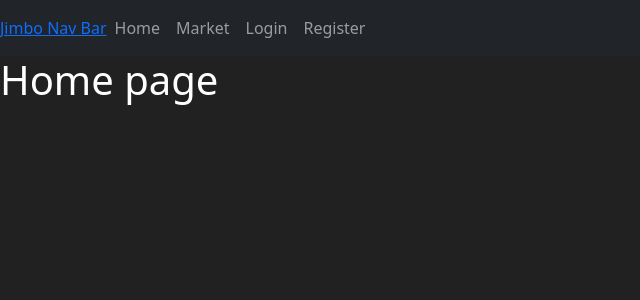
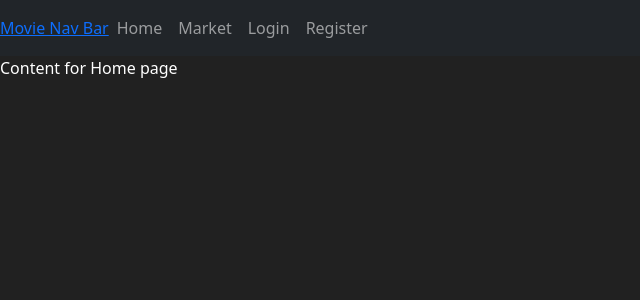
Before and after one commit to K4KarolE/Learning_Flask, a Flask app: page / in a window 1280 px wide. Shown: the top 300 px of the page, without its empty margins (0-640 px from the left). Run offline with Flask 2, Linux system fonts and the light colour scheme.

Commit message:
Template Inheritance

```diff
--- /dev/null
+++ b/templates/base.html
@@ -0,0 +1,48 @@
+<!-- base template html -->
+
+<!doctype html>
+<html lang="en">
+  <head>
+    <meta charset="utf-8">
+    <meta name="viewport" content="width=device-width, initial-scale=1">
+    <link href="https://cdn.jsdelivr.net/npm/bootstrap@5.2.3/dist/css/bootstrap.min.css" rel="stylesheet" integrity="sha384-rbsA2VBKQhggwzxH7pPCaAqO46MgnOM80zW1RWuH61DGLwZJEdK2Kadq2F9CUG65" crossorigin="anonymous">
+    <title>
+        {% block title %}
+        {% endblock %}
+    </title>
+  </head>
+  <body>
+    <nav class="navbar navbar-expand-md navbar-dark bg-dark">
+        <a class="navbar brand" href="#"> Movie Nav Bar</a>
+        <div class="collapse navbar-collapse" id="navbarNav">
+            <ul class="navbar-nav mr-auto">
+                <li class="nav-item active">
+                    <a class="nav-link" href={{ url_for('home_page') }}>Home</a>
+                </li>
+                <li class="nav-item">
+                    <a class="nav-link" href={{ url_for('market_page') }}>Market</a>
+                </li>
+            </ul>
+            <ul class="navbar-nav">
+                <li class="nav-item">
+                    <a class="nav-link" href="#">Login</a>
+                </li>
+                <li class="nav-item">
+                    <a class="nav-link" href="#">Register</a>
+                </li>
+            </ul>
+        </div>
+    </nav>
+    {% block content %}
+
+    {% endblock %}
+
+    <script src="https://cdn.jsdelivr.net/npm/bootstrap@5.2.3/dist/js/bootstrap.bundle.min.js" integrity="sha384-kenU1KFdBIe4zVF0s0G1M5b4hcpxyD9F7jL+jjXkk+Q2h455rYXK/7HAuoJl+0I4" crossorigin="anonymous"></script>
+  </body>
+  <style>
+    body {
+        background-color: #212121;
+        color: white
+    }
+  </style>
+</html>
--- a/templates/home.html
+++ b/templates/home.html
@@ -1,47 +1,8 @@
-<!doctype html>
-<html lang="en">
-  <head>
-    <meta charset="utf-8">
-    <meta name="viewport" content="width=device-width, initial-scale=1">
-    <title>Home Page</title>
-    <link href="https://cdn.jsdelivr.net/npm/bootstrap@5.2.3/dist/css/bootstrap.min.css" rel="stylesheet" integrity="sha384-rbsA2VBKQhggwzxH7pPCaAqO46MgnOM80zW1RWuH61DGLwZJEdK2Kadq2F9CUG65" crossorigin="anonymous">
-  </head>
-  <body>
-    <nav class="navbar navbar-expand-md navbar-dark bg-dark">
-        <a class="navbar brand" href="#"> Jimbo Nav Bar</a>
-        <!-- <button class="navbar-toogler" type="button" data-toggle="collapse" data-target="#navbarNav">
-            <span class="navbar-toggler-icon"></span>
-        </button> -->
-        <div class="collapse navbar-collapse" id="navbarNav">
-            <ul class="navbar-nav mr-auto">
-                <li class="nav-item active">
-                    <a class="nav-link" href="#">Home</a>
-                </li>
-                <li class="nav-item">
-                    <a class="nav-link" href="#">Market</a>
-                </li>
-            </ul>
-            <ul class="navbar-nav">
-                <li class="nav-item">
-                    <a class="nav-link" href="#">Login</a>
-                </li>
-                <li class="nav-item">
-                    <a class="nav-link" href="#">Register</a>
-                </li>
-            </ul>
+{% extends 'base.html' %} <!-- base template inheritance -->
+{% block title %}
+    Home page  <!--make the title unique / not pulling the value from base.html -->
+{% endblock %}
 
-
-        </div>
-    </nav>
-
-
-    <h1>Home page</h1>
-    <script src="https://cdn.jsdelivr.net/npm/bootstrap@5.2.3/dist/js/bootstrap.bundle.min.js" integrity="sha384-kenU1KFdBIe4zVF0s0G1M5b4hcpxyD9F7jL+jjXkk+Q2h455rYXK/7HAuoJl+0I4" crossorigin="anonymous"></script>
-  </body>
-  <style>
-    body {
-        background-color: #212121;
-        color: white
-    }
-  </style>
-</html>
+{% block content %}
+    Content for Home page
+{% endblock %}
```
Also changed, not shown: templates/market.html (+16 -50 lines).
